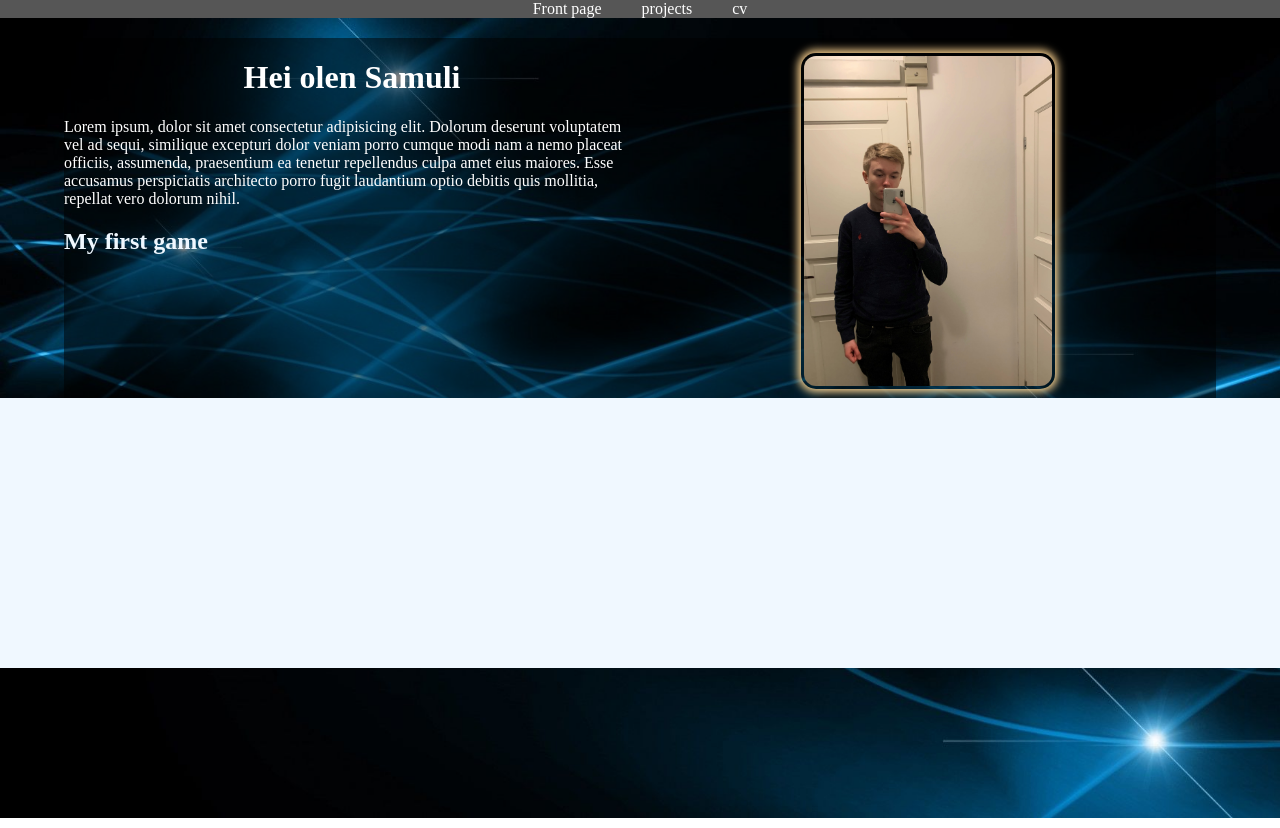
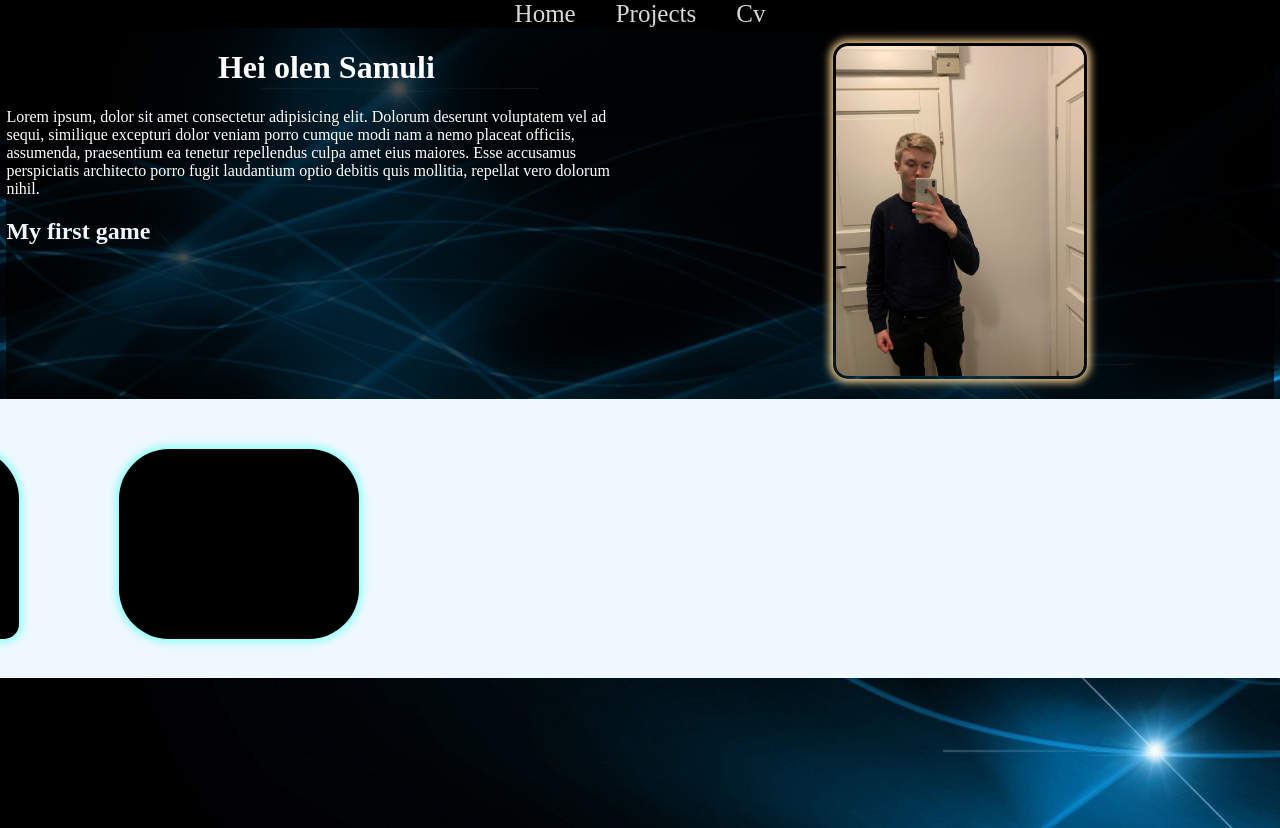
Before and after one commit to samuli404/Portfolio, a React (Create React App) app: page / in a window 1280 px wide. Shown: the top 828 px of the page. Built offline with nearby package versions, Linux system fonts and the light colour scheme.

Commit message:
keskiviikon portfolioita

```diff
--- a/src/App.module.scss
+++ b/src/App.module.scss
@@ -1,14 +1,17 @@
 body{
-   margin: 0;
+   margin: 0px;
 }
 .navbar{
     display: flex;
     flex-direction: row;
     justify-content: center;
-    background: rgba(0, 0, 0, 0.664);
+    background: rgb(0, 0, 0);
+    box-shadow: 0px 0px 9px 3px #76ffed;
     a{
         margin: 0 20px;
         text-decoration: none;
-        color: white;
+        color: rgb(216, 216, 216);
+        font-size: 25px;
+        font-style:inherit;
     }
 }
--- a/src/App.tsx
+++ b/src/App.tsx
@@ -21,9 +21,9 @@ const App: React.FC<AppProps> = () => {
 
      {/* The navigation bar and other components you want to display on all pages come here */}
      <div className={styles.navbar}>
-       <Link to='/'>Front page</Link>
-       <Link to='/projects'>projects</Link>
-       <Link to='/cv'>cv</Link>
+       <Link to='/'>Home</Link>
+       <Link to='/projects'>Projects</Link>
+       <Link to='/cv'>Cv</Link>
      </div>
 
      <Switch>
--- a/src/components/pages/main2/main.module.scss
+++ b/src/components/pages/main2/main.module.scss
@@ -14,33 +14,50 @@
         height: 750px;
 
         display: flex;
-        justify-content: center;
+        justify-content: left;
         margin-bottom: 150px;
 
-        .containerPictures {
+        .containerImages {
             border-radius: 15px 50px;
-            background: #73AD21;
+            background: #000000;
             padding: 20px;
             width: 200px;
             height: 150px;
+            margin-top: 50px;
+            margin-right: 0px;
+            margin-left: 90px;
+
+            box-shadow: 0px 0px 9px 3px #86fff5;
+        }
+
+        .containerImages2 {
+            border-radius: 50px 50px 50px 50px;
+            background: #000000;
+            padding: 20px;
+            width: 200px;
+            height: 150px;
+            margin-top: 50px;
+            margin-left: 100px;
+            box-shadow: 0px 0px 9px 3px #86fff5;
         }
     }
 
     .contentRow {
-        margin-top: 20px;
+
         height: 1000px;
         display: flex;
         flex-direction: row;
 
         .contentLeft {
-            background: rgba(0, 0, 0, 0.5);
-            width: 45vw;
+            background: rgba(0, 0, 0, 0.7);
+            width: 50vw;
             height: 100%;
 
 
             h1 {
                 color: rgb(255, 255, 255);
                 text-align: center;
+                font-style: Montserrat;
 
             }
 
@@ -53,8 +70,8 @@
         }
 
         .contentRight {
-            background-color: rgba(0, 0, 0, 0.5);
-            width: 45vw;
+            background-color: rgba(0, 0, 0, 0.7);
+            width: 49vw;
             height: 100%;
 
 
@@ -87,6 +104,11 @@
                 width: 100vw;
 
             }
+
+            .contentTop {
+                margin: 10px 0;
+                width: 100vw;
+            }
         }
     }
 }
--- a/src/components/pages/main2/main.tsx
+++ b/src/components/pages/main2/main.tsx
@@ -19,7 +19,12 @@ const Main: React.FC<MainProps> = () => {
         </div>
       </div>
       <div className={styles.contentTop}>
+          <div className={styles.containerImages}>
 
+          </div>
+          <div className={styles.containerImages2}>
+
+          </div>
         </div>
 
 
```
